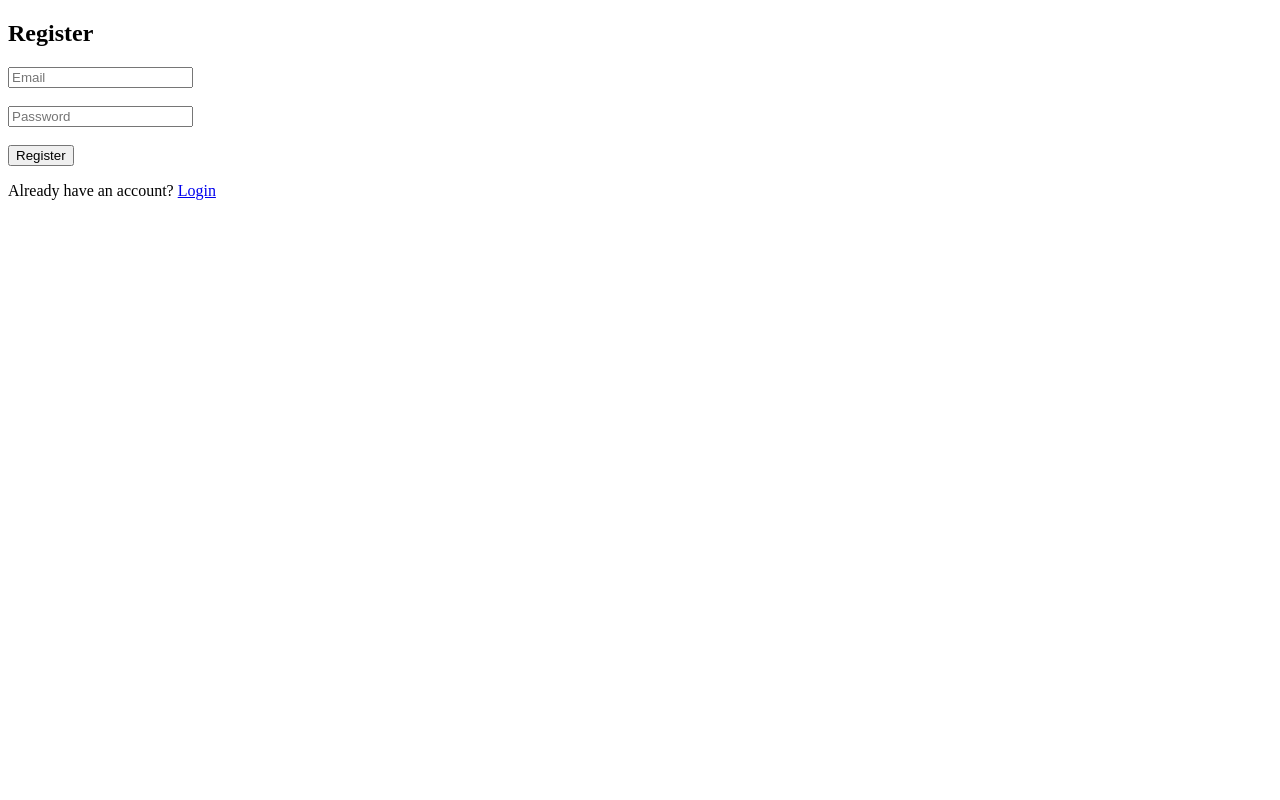
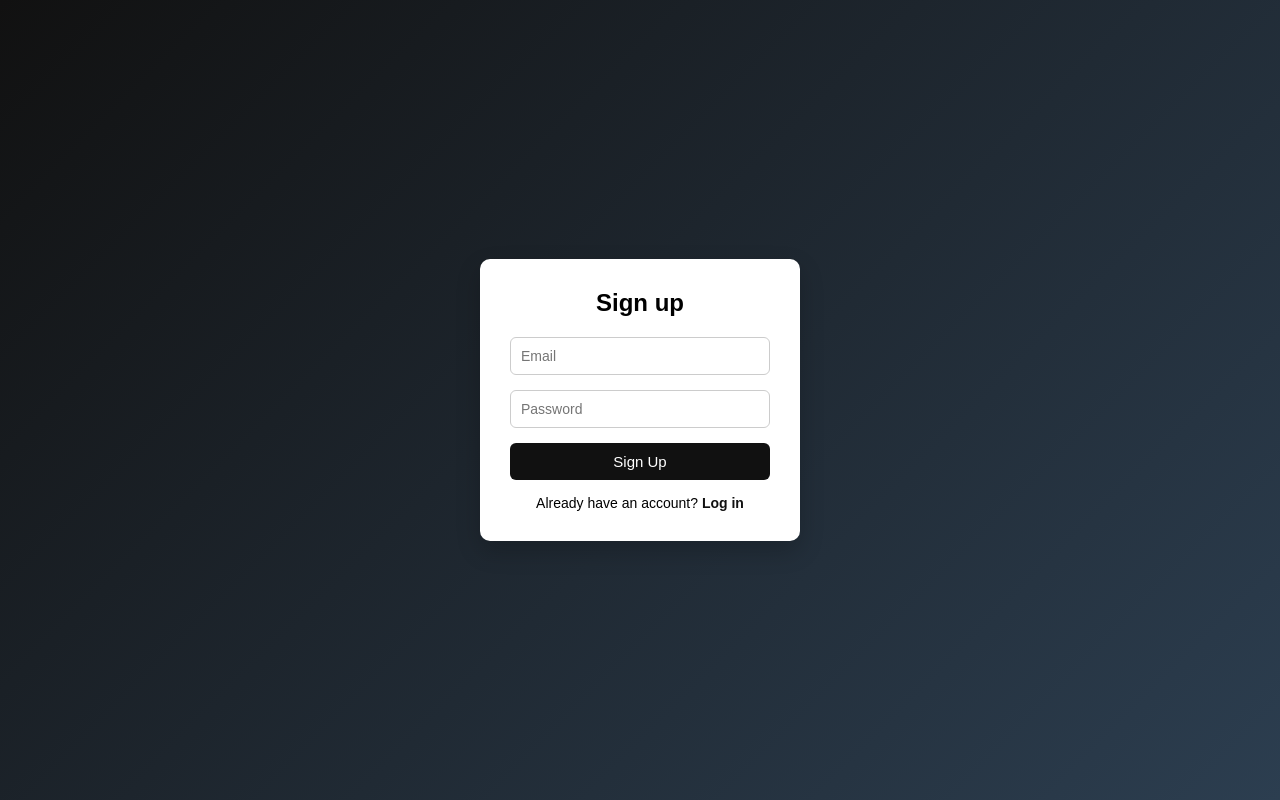
Before and after one commit to zeh-raan/pima-app, a Laravel app: page /signup in a window 1280 px wide. Run offline with Laravel 12, Linux system fonts and the light colour scheme.

Commit message:
More CSS work

```diff
--- /dev/null
+++ b/public/css/auth.css
@@ -0,0 +1,84 @@
+* {
+    box-sizing: border-box;
+    margin: 0;
+    padding: 0;
+}
+
+body {
+    font-family: Arial, sans-serif;
+    background: linear-gradient(135deg, #111, #2c3e50);
+    height: 100vh;
+    display: flex;
+    align-items: center;
+    justify-content: center;
+}
+
+
+.auth-container {
+    background: white;
+    padding: 30px;
+    border-radius: 10px;
+    width: 320px;
+    box-shadow: 0 10px 25px rgba(0, 0, 0, 0.2);
+}
+
+.auth-container h2 {
+    text-align: center;
+    margin-bottom: 20px;
+}
+
+.auth-container input {
+    width: 100%;
+    padding: 10px;
+    margin-bottom: 15px;
+    border: 1px solid #ccc;
+    border-radius: 6px;
+    font-size: 14px;
+}
+
+.auth-container input:focus {
+    outline: none;
+    border-color: #111;
+}
+
+.auth-container button {
+    width: 100%;
+    padding: 10px;
+    background: #111;
+    color: white;
+    border: none;
+    border-radius: 6px;
+    cursor: pointer;
+    font-size: 15px;
+    transition: 0.2s;
+}
+
+.auth-container button:hover {
+    background: #333;
+}
+
+.auth-container p {
+    text-align: center;
+    margin-top: 15px;
+    font-size: 14px;
+}
+
+.auth-container a {
+    color: #111;
+    text-decoration: none;
+    font-weight: bold;
+}
+
+.auth-container a:hover {
+    text-decoration: underline;
+}
+
+.error-box {
+    margin-top: 15px;
+    background: #ffe6e6;
+    border: 1px solid #ff4d4d;
+    padding: 10px;
+    border-radius: 6px;
+    color: #a30000;
+    font-size: 13px;
+}
--- a/resources/views/layouts/main.blade.php
+++ b/resources/views/layouts/main.blade.php
@@ -2,8 +2,6 @@
 <html lang="en">
 <head>
     <title>@yield('title')</title>
-    @yield('head') <!-- For pages to insert their own script/css imports -->
-
     <style>
         * {
             margin: 0px;
@@ -54,6 +52,8 @@
             padding-left: 16px;
         }
     </style>
+
+    @yield('head') <!-- For pages to insert their own script/css imports -->
 </head>
 
 <body>
--- a/resources/views/signup.blade.php
+++ b/resources/views/signup.blade.php
@@ -1,28 +1,34 @@
+{{-- Does not extend main layout so as to not have sidebar --}}
+
 <!DOCTYPE html>
-<html>
+<html lang="en">
 <head>
-    <title>Register</title>
+    <title>Sign up</title>
+    <link rel="stylesheet" href="{{ asset('css/auth.css') }}">
 </head>
+
 <body>
-    <h2>Register</h2>
+    <div class="auth-container">
+        <h2>Sign up</h2>
 
         <form method="POST" action="/signup">
             @csrf
 
-        <input type="email" name="email" placeholder="Email" required><br><br>
-        <input type="password" name="password" placeholder="Password" required><br><br>
+            <input type="email" name="email" placeholder="Email" required>
+            <input type="password" name="password" placeholder="Password" required>
 
-        <button type="submit">Register</button>
+            <button type="submit">Sign Up</button>
         </form>
 
-    <p>Already have an account? <a href="/login">Login</a></p>
+        <p>Already have an account? <a href="/login">Log in</a></p>
 
         @if ($errors->any())
-        <div style="color:red;">
+            <div class="error-box">
                 @foreach ($errors->all() as $error)
                     <p>{{ $error }}</p>
                 @endforeach
             </div>
         @endif
+    </div>
 </body>
 </html>
```
Also changed, not shown: resources/views/login.blade.php (+10 -6 lines). Lines whose indentation alone changed are shown as unchanged.
